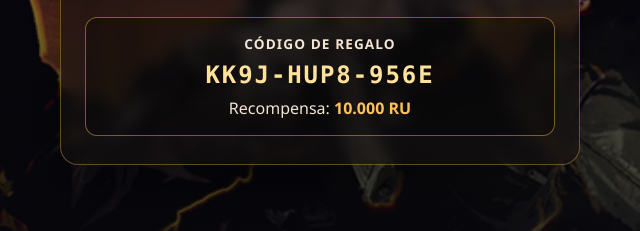
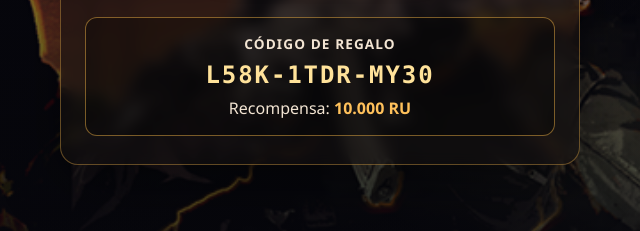
Before and after one commit to Joseloo2025/brainout2026, a plain HTML site: page index.html in a window 1280 px wide. Shown: the part 490-721 px from the top of the page, 320-960 px from the left. Drawn offline with Linux system fonts and the light colour scheme.

Commit message:
Change promo code from KK9J-HUP8-956E to L58K-1TDR-MY30
Updated the promotional code in the download section.

```diff
--- a/index.html
+++ b/index.html
@@ -43,7 +43,7 @@
         <p class="download-size">Tamaño de descarga: <strong>229 MB</strong></p>
         <div class="promo-reward" aria-label="Código de regalo y recompensa">
           <p class="promo-label">Código de regalo</p>
-          <code class="promo-code">KK9J-HUP8-956E</code>
+          <code class="promo-code">L58K-1TDR-MY30</code>
           <p class="promo-prize">Recompensa: <strong>10.000 RU</strong></p>
         </div>
       </section>
```
